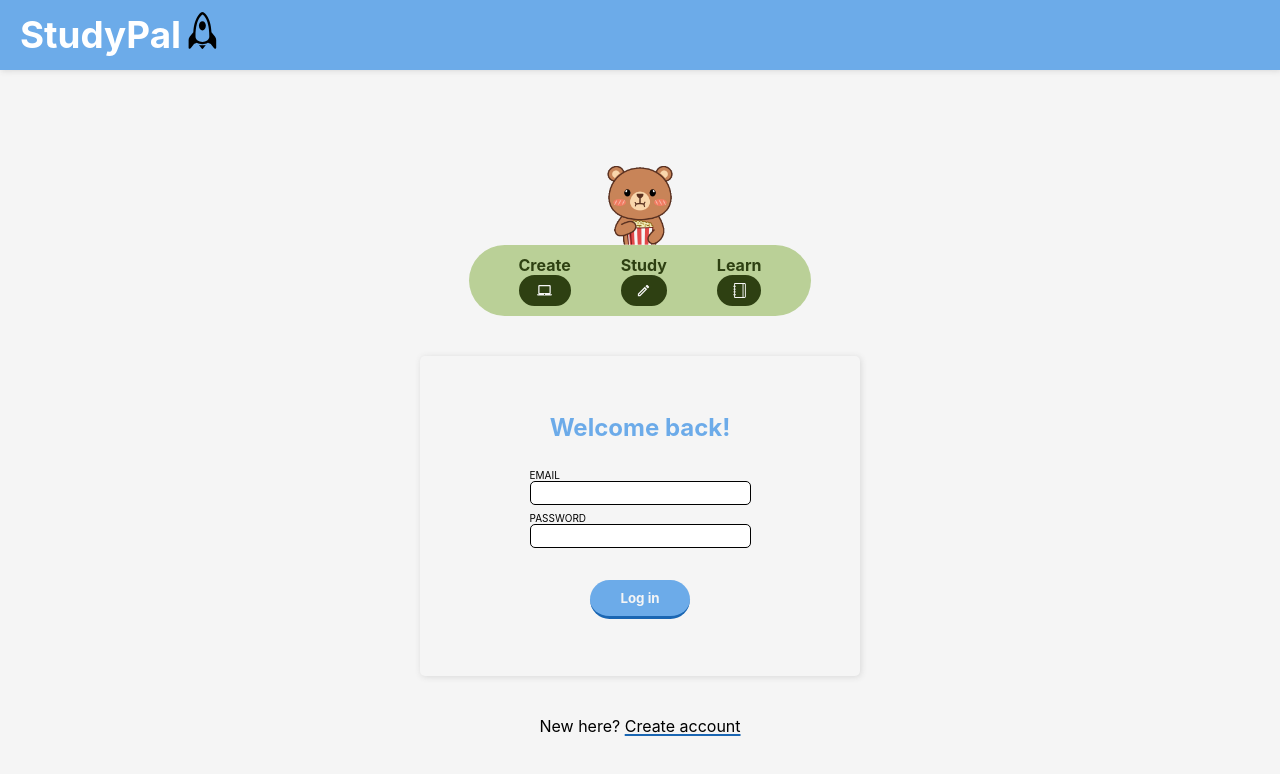
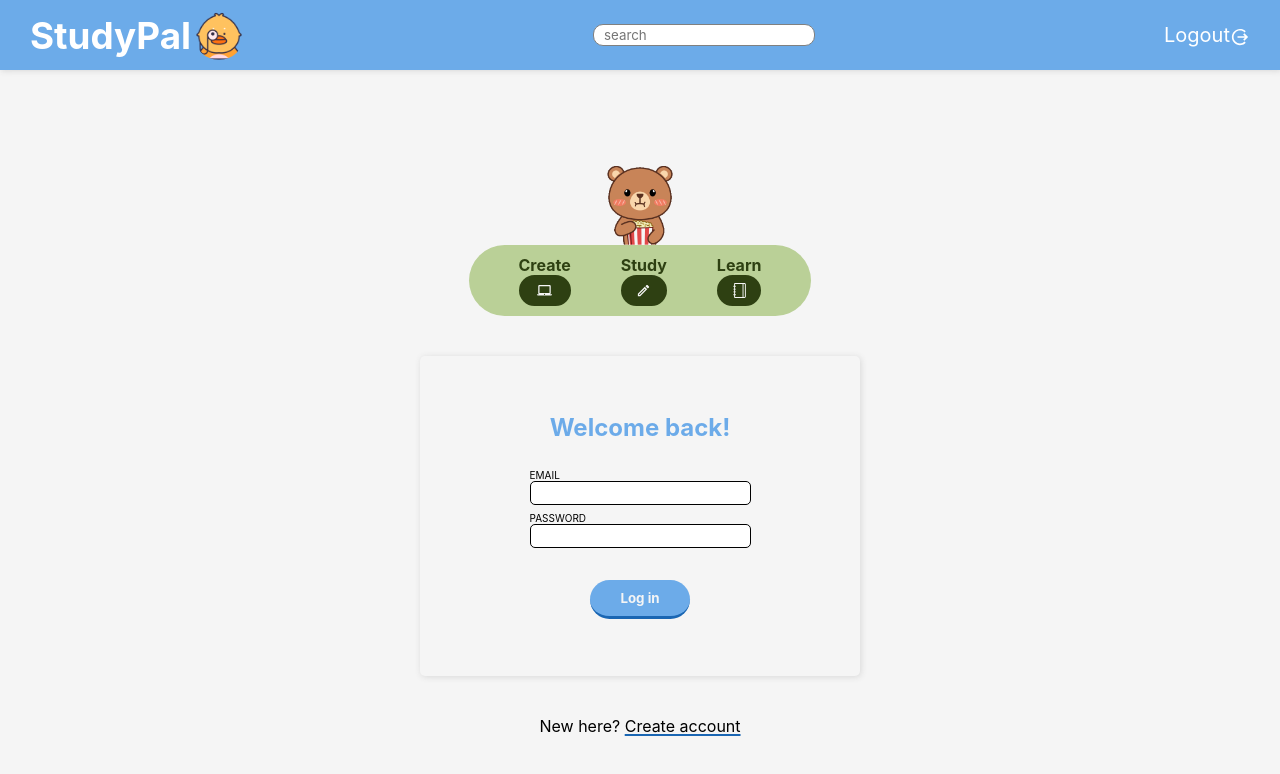
Before and after one commit to HafsaSarker/studyPal, a React (Vite) app in the folder studyPal/: page / in a window 1280 px wide. Shown: the top 774 px of the page. Built offline with nearby package versions, Linux system fonts and the light colour scheme; a web font is replaced by a local one.

Commit message:
add search box and modify logo

```diff
--- a/studyPal/src/App.css
+++ b/studyPal/src/App.css
@@ -1,6 +1,7 @@
 a {
     text-decoration: none;
 }
+li,
 ul > li {
     list-style: none;
 }
--- a/studyPal/src/Components/Navbar/Navbar.css
+++ b/studyPal/src/Components/Navbar/Navbar.css
@@ -4,13 +4,41 @@
     display: flex;
     align-items: center;
     justify-content: space-between;
-    padding: 10px 20px;
+    padding: 10px 30px;
     box-shadow: 1px 1px 6px #d8d8d8;
+    transition: all .3s;
+}
+
+.navbar input {
+    width: 200px;
+    border-radius: 10px;
+    border: 1px gray solid;
+    padding: 2px 10px;
+}
+
+.navbar li {
+    cursor: pointer;
+    font-size: 20px;
+    display: flex;
+    align-items: end;
+    color:#ffffff;
+}
+
+.navbar li:hover {
+    color: #f5f5f5;
 }
 
 .nav-left{
     display: flex;
+    align-items: center;
     gap: 3px;
+}
+
+.nav-left img {
+    height: 50px;
+    width: 50px;
+    border-radius: 100%;
+    overflow: hidden;
 }
 
 .nav-left h1 {
--- a/studyPal/src/Components/Navbar/Navbar.jsx
+++ b/studyPal/src/Components/Navbar/Navbar.jsx
@@ -1,12 +1,17 @@
 import { BsRocket } from 'react-icons/bs'
+import {IoMdLogOut} from 'react-icons/io'
 import './Navbar.css'
 export default function Navbar(){
     return (
         <nav className='navbar'>
             <div className="nav-left">
                 <h1>StudyPal</h1>
-                <span className='icon'><BsRocket /></span>
+                <img className='logo' src='./bird.png' />
             </div>
+
+            <input type="text" placeholder='search' />
+
+            <li>Logout<IoMdLogOut/></li>
         </nav>
     )
 }
```
Also changed, not shown: studyPal/public/bird.png (added), studyPal/public/duck.png (added).
